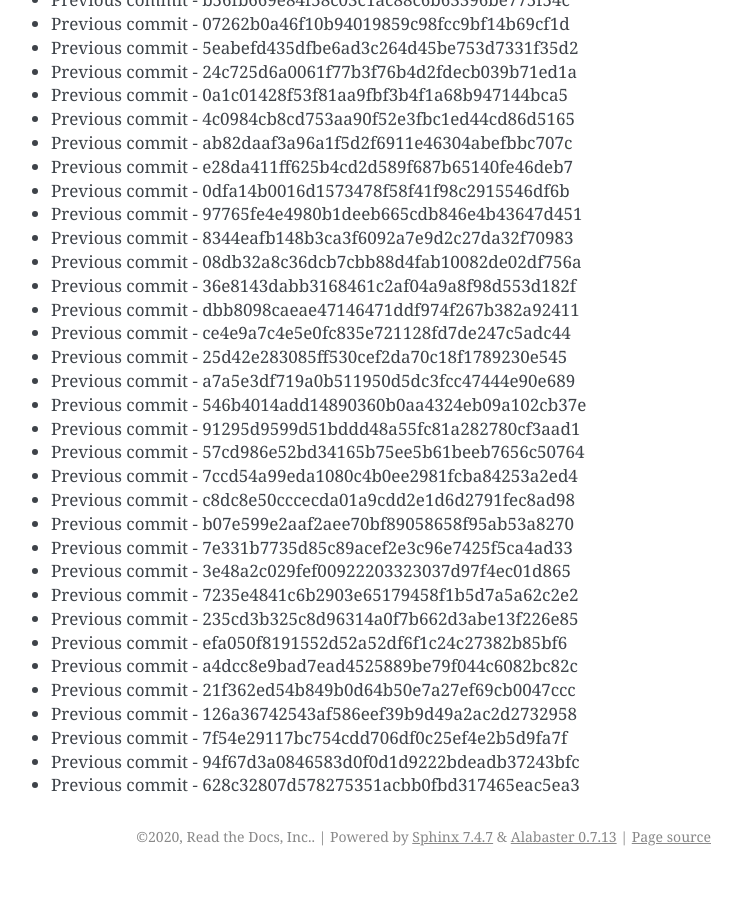
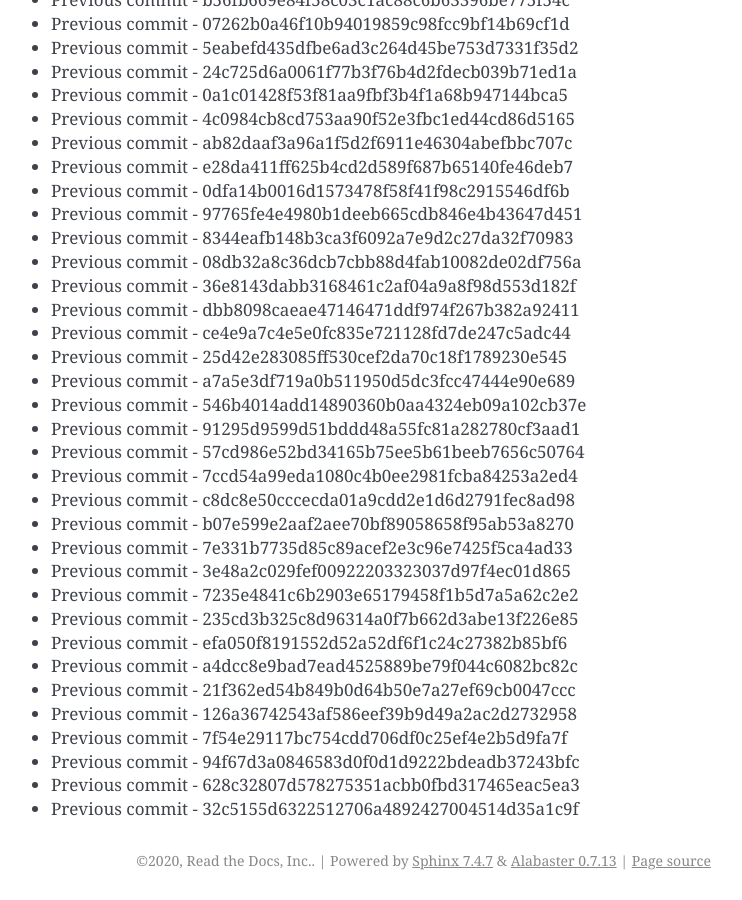
Before and after one commit to readthedocs/rtd-git-stresstest, a Sphinx documentation site: the page built from docs/updates.rst, in a window 1280 px wide and 900 px high, scrolled down 76496 px. Shown: the whole window, without its empty margins (399-1141 px from the left). Built offline with Sphinx 7.4.7, drawn with Linux system fonts in a browser that asks for light colours; before the commit the page ends 77372 px from its top, so only the background shows below that.

Commit message:
Generating commit from previous: 32c5155d6322512706a4892427004514d35a1c9f

```diff
--- a/docs/updates.rst
+++ b/docs/updates.rst
@@ -3246,3 +3246,4 @@ It can be tested for any performance characteristics.
 * Previous commit - 7f54e29117bc754cdd706df0c25ef4e2b5d9fa7f
 * Previous commit - 94f67d3a0846583d0f0d1d9222bdeadb37243bfc
 * Previous commit - 628c32807d578275351acbb0fbd317465eac5ea3
+* Previous commit - 32c5155d6322512706a4892427004514d35a1c9f
```
